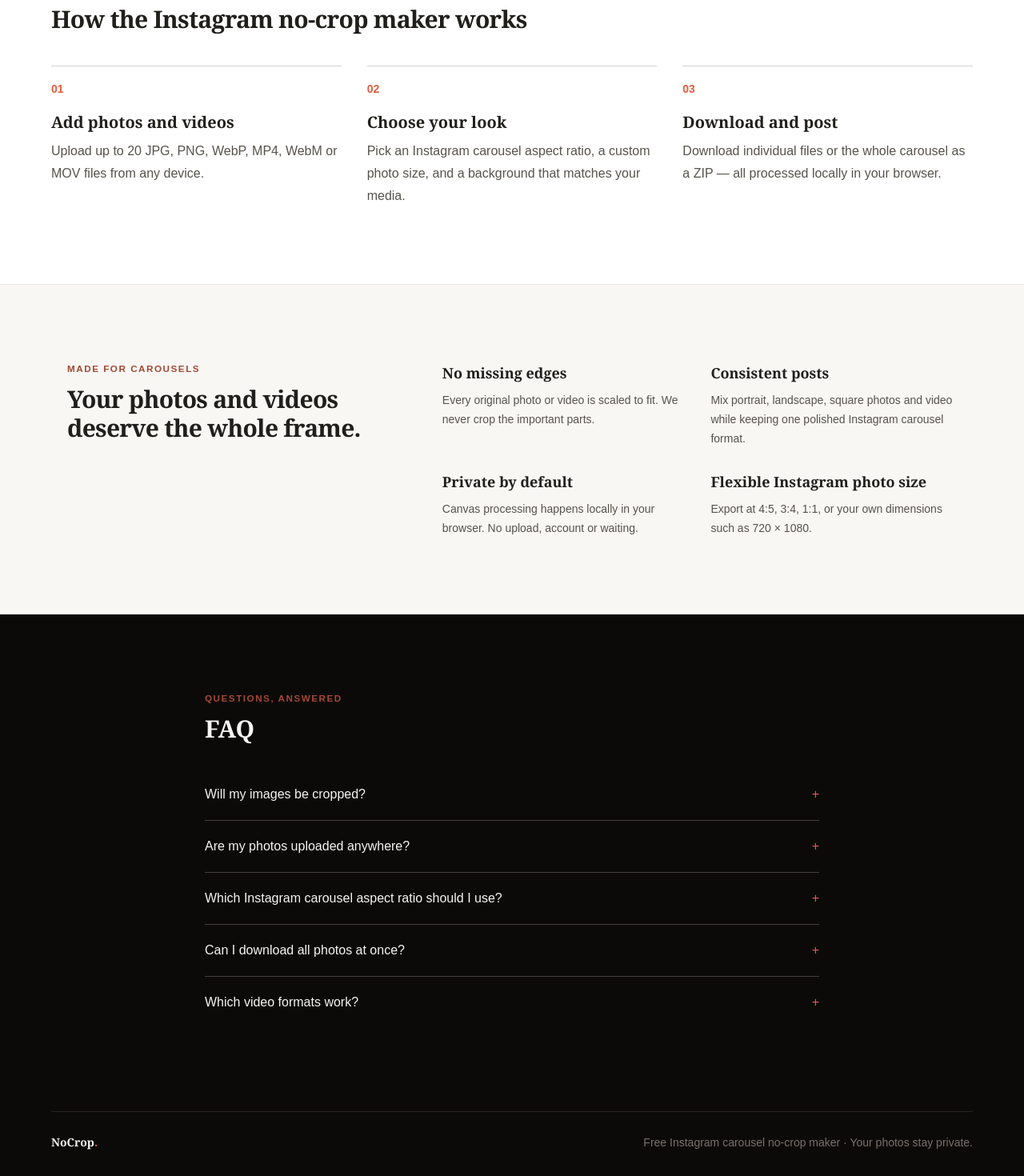
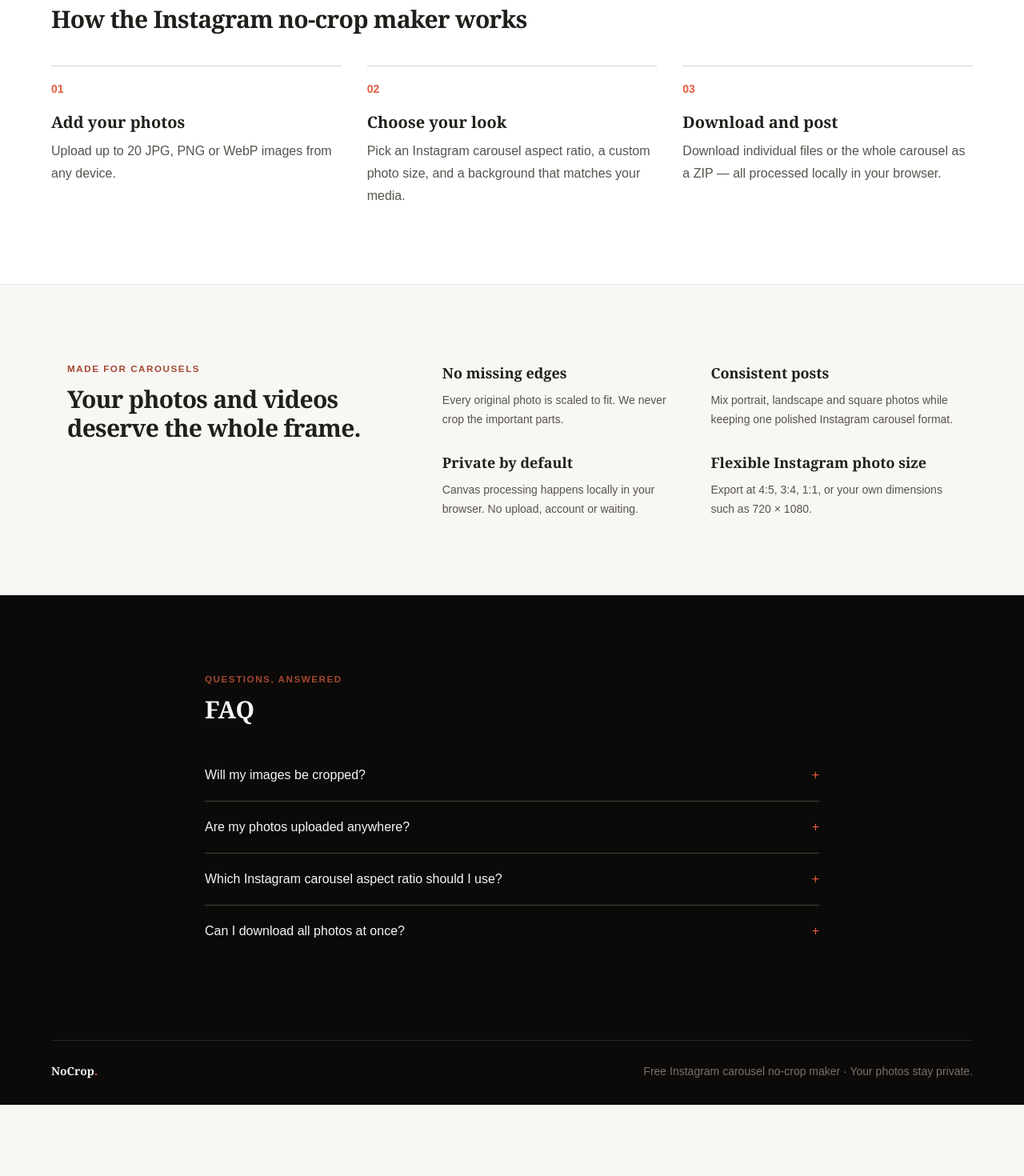
Before and after one commit to TastyMan9o/InsCrop, a Next.js app: page / in a window 1280 px wide. Shown: the part 1532-3002 px from the top of the page at 80% size. After the commit the page ends 2913 px from the top, so only its background shows below. Built offline with nearby package versions, Linux system fonts and the light colour scheme.

Commit message:
Align site copy with photo-only workflow

```diff
--- a/src/app/layout.tsx
+++ b/src/app/layout.tsx
@@ -11,7 +11,7 @@ export const metadata: Metadata = {
     template: "%s | InsCrop",
   },
   description:
-    "Fit whole photos and videos into an Instagram carousel without cropping. Create private, local 4:5, 3:4, square, or custom-size exports.",
+    "Fit whole photos into an Instagram carousel without cropping. Create private, local 4:5, 3:4, square, wide, or custom-size exports.",
   keywords: [
     "instagram carousel no crop",
     "instagram carousel different aspect ratios",
@@ -36,7 +36,7 @@ export const metadata: Metadata = {
   openGraph: {
     title: "Instagram No-Crop Carousel Maker | InsCrop",
     description:
-      "Fit whole photos and videos into Instagram-ready carousel frames. Private, fast, and free.",
+      "Fit whole photos into Instagram-ready carousel frames. Private, fast, and free.",
     url: "/",
     type: "website",
     siteName: "InsCrop",
@@ -53,7 +53,7 @@ export const metadata: Metadata = {
   twitter: {
     card: "summary_large_image",
     title: "Instagram No-Crop Carousel Maker",
-    description: "Fit whole photos and videos without cropping.",
+    description: "Fit whole photos without cropping.",
     images: ["/opengraph-image"],
   },
   category: "Photo and video editing",
--- a/src/app/page.tsx
+++ b/src/app/page.tsx
@@ -465,10 +465,10 @@ export default function Home() {
     operatingSystem: "Web",
     url: "https://ins-crop.vercel.app",
     description:
-      "A free, browser-based Instagram no-crop carousel maker for photos and videos.",
+      "A free, browser-based Instagram no-crop carousel maker for photos.",
     isAccessibleForFree: true,
     featureList:
-      "No-crop image fitting, local Canvas processing, photo and video support, custom canvas sizes, ZIP download",
+      "No-crop image fitting, local Canvas processing, custom canvas sizes, ZIP download",
     offers: { "@type": "Offer", price: "0", priceCurrency: "USD" },
   };
 
@@ -858,8 +858,8 @@ export default function Home() {
               {[
                 [
                   "01",
-                  "Add photos and videos",
-                  "Upload up to 20 JPG, PNG, WebP, MP4, WebM or MOV files from any device.",
+                  "Add your photos",
+                  "Upload up to 20 JPG, PNG or WebP images from any device.",
                 ],
                 [
                   "02",
@@ -895,11 +895,11 @@ export default function Home() {
               {[
                 [
                   "No missing edges",
-                  "Every original photo or video is scaled to fit. We never crop the important parts.",
+                  "Every original photo is scaled to fit. We never crop the important parts.",
                 ],
                 [
                   "Consistent posts",
-                  "Mix portrait, landscape, square photos and video while keeping one polished Instagram carousel format.",
+                  "Mix portrait, landscape and square photos while keeping one polished Instagram carousel format.",
                 ],
                 [
                   "Private by default",
@@ -926,7 +926,7 @@ export default function Home() {
               {[
                 [
                   "Will my images be cropped?",
-                  "Never. Your original photo or prepared video is fitted fully inside the selected Instagram canvas.",
+                  "Never. Your original photo is fitted fully inside the selected Instagram canvas.",
                 ],
                 [
                   "Are my photos uploaded anywhere?",
@@ -938,11 +938,7 @@ export default function Home() {
                 ],
                 [
                   "Can I download all photos at once?",
-                  "Yes. Use Download all as ZIP to get all prepared photos and videos in one folder.",
-                ],
-                [
-                  "Which video formats work?",
-                  "MP4, WebM and MOV can be added. Video export happens locally and supports clips up to 10 minutes. Chrome and Edge may export WebM when MP4 encoding is unavailable; convert it to MP4 before posting if Instagram requires it.",
+                  "Yes. Use Download all as ZIP to get all prepared photos in one folder.",
                 ],
               ].map(([q, a]) => (
                 <details key={q} className="group py-5">
```
